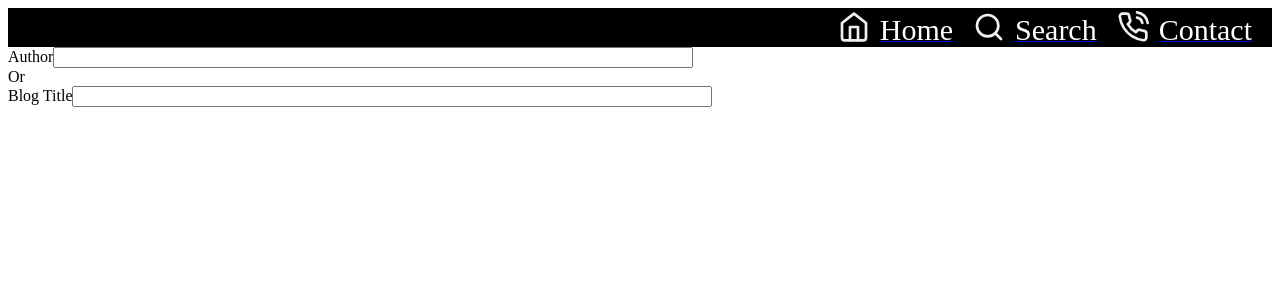
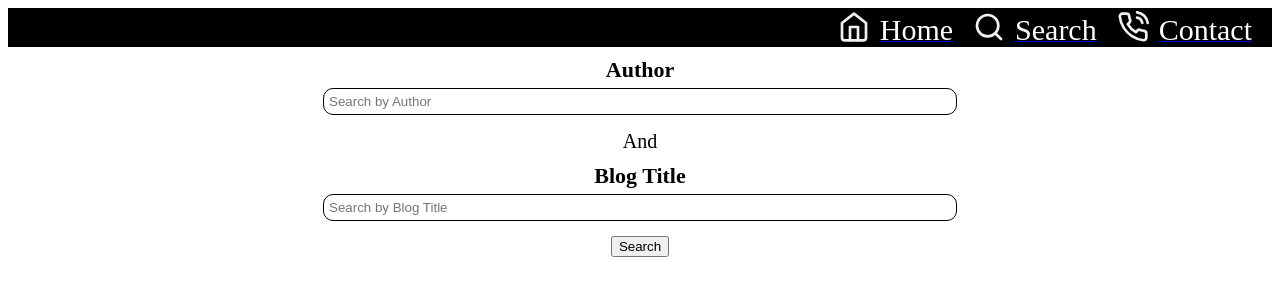
Before and after one commit to Stephan-Kritzinger/IMY210Assignment3, a Nuxt app in the folder site/: page /search in a window 1280 px wide. Shown: the top 300 px of the page. Built offline with nearby package versions, Linux system fonts and the light colour scheme.

Commit message:
Added functionality to search, and redirects to home with search params

```diff
--- a/site/components/search-bar.vue
+++ b/site/components/search-bar.vue
@@ -1,12 +1,16 @@
 <template>
-    <label :for="searchLabel">{{ searchLabel }}</label>
-    <input :name="searchLabel">
+    <div>
+        <label :for="searchLabel">{{ searchLabel }}</label>
+        <input v-model="searchText" :name="searchLabel" :placeholder="'Search by ' + searchLabel">
+    </div>
 </template>
 
 <script setup>
     const props = defineProps({
         searchLabel: String
-    })
+    });
+
+    const searchText = defineModel();
 </script>
 
 <style scoped>
--- /dev/null
+++ b/site/pages/[author].vue
@@ -0,0 +1,3 @@
+<template>
+
+</template>
--- /dev/null
+++ b/site/pages/[blogTitle].vue
@@ -0,0 +1,3 @@
+<template>
+
+</template>
--- a/site/pages/search.vue
+++ b/site/pages/search.vue
@@ -1,13 +1,35 @@
 <template>
-    <div>
-        <searchbar :search-label="'Author'" />
-    </div>
-    <div>Or</div>
-    <div>
-        <searchbar :search-label="'Blog Title'" />
+    <searchbar v-model="author" :search-label="'Author'" />
+    <div>And</div>
+    <searchbar v-model="blogTitle" :search-label="'Blog Title'" />
+    <div id="button">
+        <button @click="search">Search</button>
     </div>
 </template>
 
 <script setup>
+    import { useRouter } from 'nuxt/app';
+
     import searchbar from "@/components/search-bar.vue";
+    const author = ref('');
+    const blogTitle = ref('');
+    function search(){
+
+
+        const searchTerm = {};
+        if(author.value != ''){
+            searchTerm.author = author.value;
+        }
+        if(blogTitle.value != ''){
+            searchTerm.blogTitle = blogTitle.value;
+        }
+
+        const router = useRouter();
+        router.push({path: '/', query: searchTerm});
+
+    }
 </script>
+
+<style scoped>
+    @import "/styles/search.css";
+</style>
--- a/site/styles/search-bar.css
+++ b/site/styles/search-bar.css
@@ -1,3 +1,19 @@
 input{
     width: 50%;
+    border-radius: 10px;
+    border: 1px solid black;
+    padding: 5px;
+    margin: 5px;
 }
+input:focus{
+    border: 1px solid lightblue;
+}
+div{
+    display: flex;
+    flex-direction: column;
+    align-items: center;
+}
+label{
+    font-weight: bold;
+    font-size: 22px;
+}
--- a/site/styles/search.css
+++ b/site/styles/search.css
@@ -0,0 +1,11 @@
+div:not(#button){
+    display:flex;
+    justify-content: center;
+    margin: 10px;
+    font-size: 20px;
+}
+#button{
+    display: flex;
+    justify-content: center;
+
+}
```
